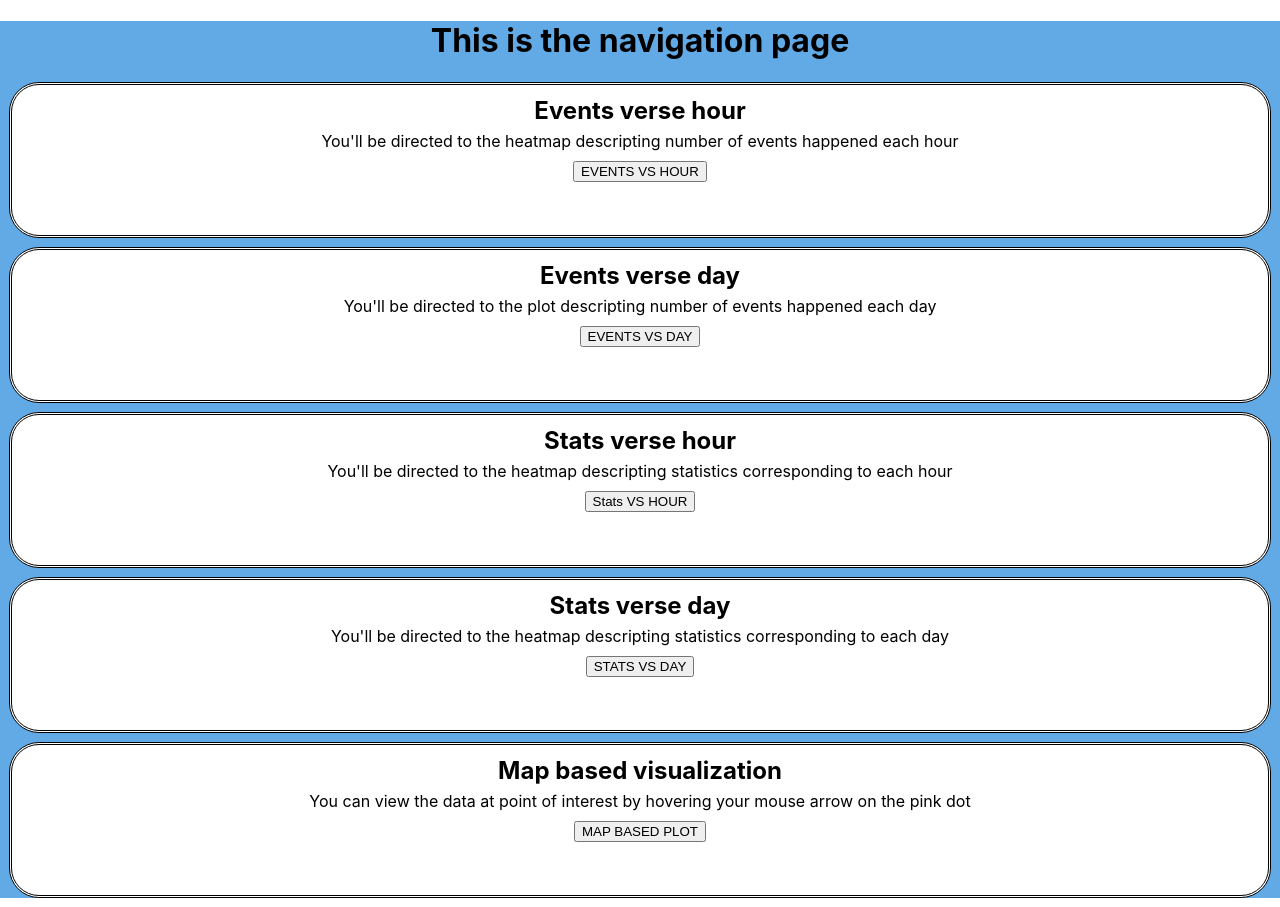
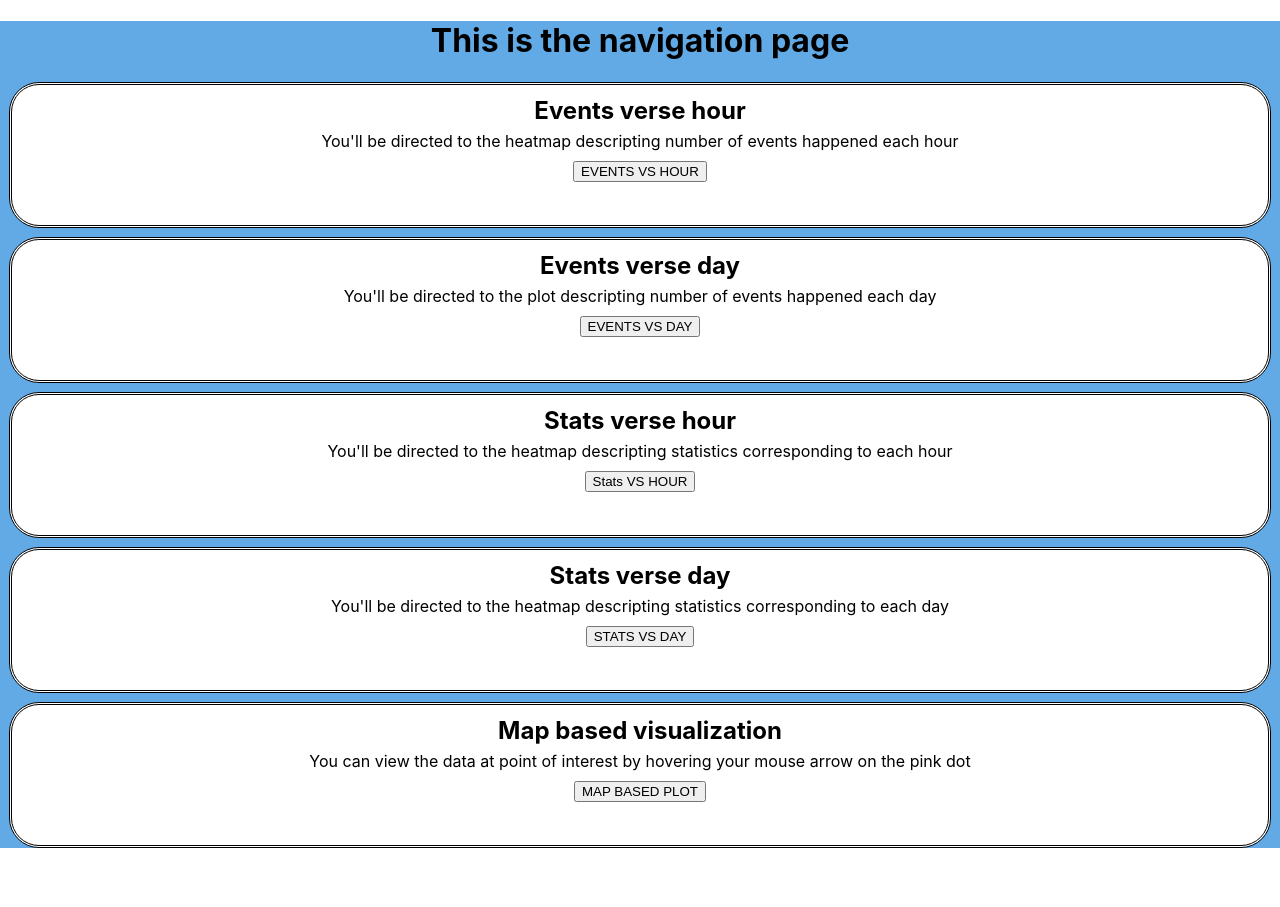
Before and after one commit to michaelliu118/DataVisulizationFrontEnd, a React (Create React App) app: page / in a window 1280 px wide. After the commit the page ends 857 px from the top, so only its background shows below. Built offline with nearby package versions, Linux system fonts and the light colour scheme.

Commit message:
Update App.css

```diff
--- a/src/App.css
+++ b/src/App.css
@@ -5,7 +5,7 @@
 }
 
 .ButtonForApp{
-  height: 150px;
+  height: 140px;
   border: 3 px solid black;
   width: 400 px;
   border-radius: 30px;
@@ -13,5 +13,4 @@
   border-style: double;
   margin:9px;
   line-height: 0.5;
-  vertical-align: text-bottom;
 }
```
